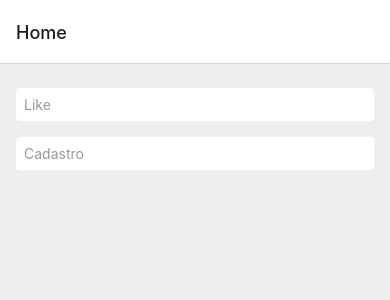
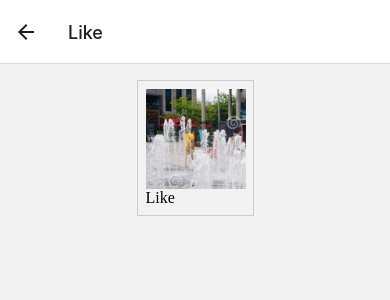
Before and after one commit to eldes/ti36-exercicio-app, a React Native app: screen /Like in a window 390 px wide. Before the commit this address had no page. Shown: the top 300 px of the page. Built offline with nearby package versions, Linux system fonts and the light colour scheme.

Commit message:
[+] Add interface for Like Screen

```diff
--- a/App.tsx
+++ b/App.tsx
@@ -1,6 +1,7 @@
 import { NavigationContainer } from '@react-navigation/native';
 import { createNativeStackNavigator } from '@react-navigation/native-stack';
 import HomeScreen from './src/screens/Home';
+import LikeScreen from './src/screens/Like';
 
 export default function App() {
   const Stack = createNativeStackNavigator();
@@ -9,6 +10,7 @@ export default function App() {
     <NavigationContainer>
       <Stack.Navigator>
         <Stack.Screen name="Home" component={HomeScreen} />
+        <Stack.Screen name="Like" component={LikeScreen} />
       </Stack.Navigator>
     </NavigationContainer>
   );
--- a/package.json
+++ b/package.json
@@ -19,6 +19,7 @@
     "react-native": "0.68.2",
     "react-native-safe-area-context": "4.2.4",
     "react-native-screens": "~3.11.1",
+    "react-native-vector-icons": "^9.2.0",
     "react-native-web": "0.17.7"
   },
   "devDependencies": {
--- /dev/null
+++ b/src/screens/Like/index.tsx
@@ -0,0 +1,22 @@
+import { Image, Pressable, TouchableOpacity, View } from 'react-native';
+import fotoImage from '../../../assets/like/foto.jpg';
+import styles from './styles';
+
+type Props = {
+};
+
+const LikeScreen: React.FC<Props> = function (props) {
+  return (
+    <View style={styles.screen}>
+      <View style={styles.post}>
+        <Image style={styles.postImage} source={fotoImage} />
+        <TouchableOpacity style={styles.postLikeButton}>
+          Like
+        </TouchableOpacity>
+      </View>
+    </View>
+  );
+};
+
+
+export default LikeScreen;
--- /dev/null
+++ b/src/screens/Like/styles.ts
@@ -0,0 +1,27 @@
+import { StyleSheet } from 'react-native';
+
+const styles = StyleSheet.create({
+  screen: {
+    flexGrow: 1,
+    alignItems: 'center',
+  },
+
+  post: {
+    margin: 16,
+    width: 117,
+    border: '1px solid #ccc',
+    padding: 8,
+  },
+
+  postImage: {
+    width: 100,
+    height: 100,
+    resizeMode: 'stretch',
+  },
+
+  postLikeButton: {
+
+  },
+});
+
+export default styles;
```
Also changed, not shown: assets/like/foto.jpg (added), 1 other file (tests, documents, lock files or other folders).
